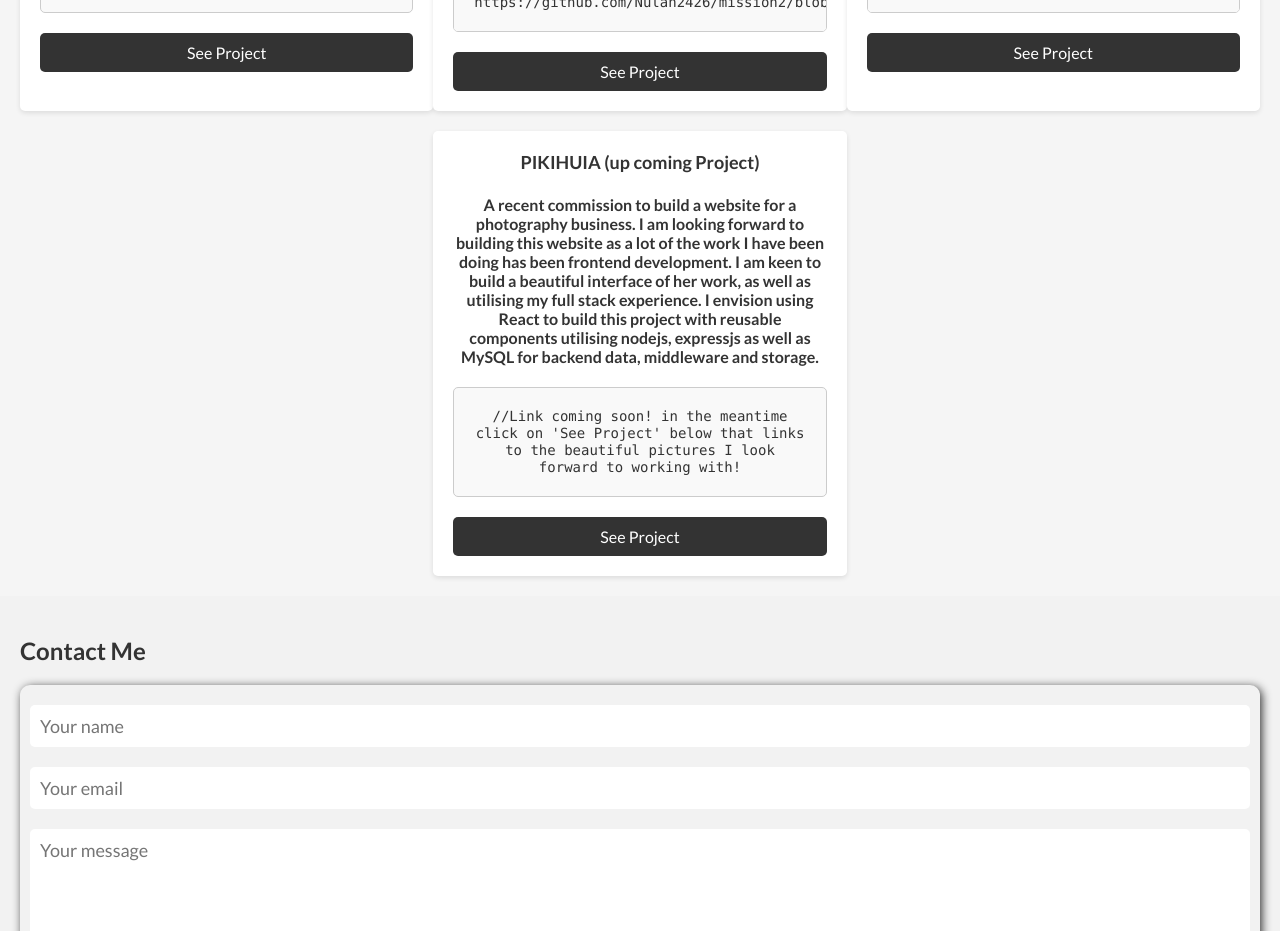
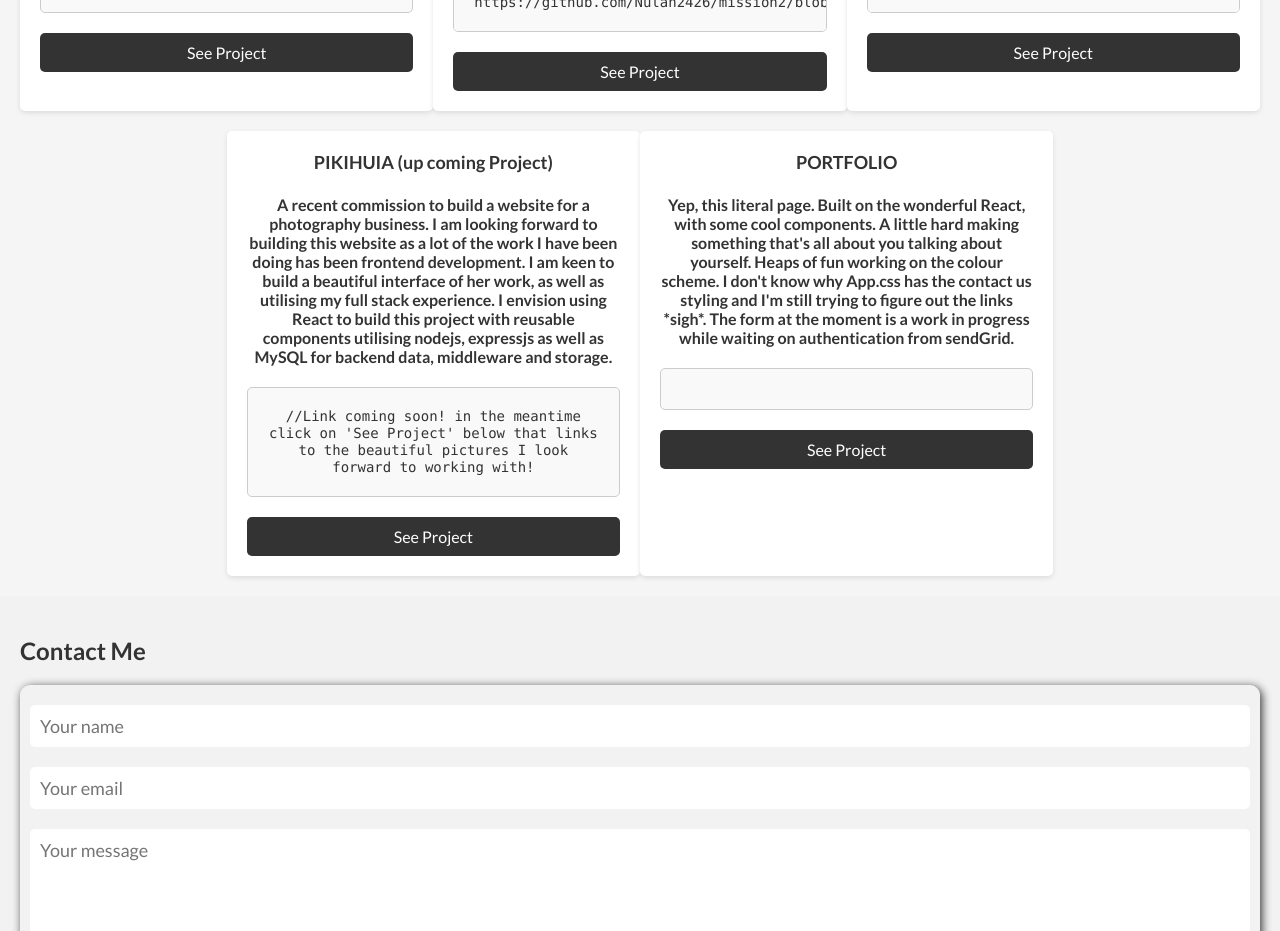
Before and after one commit to Nulan2426/my-portfolio, a React (Create React App) app: page / in a window 1280 px wide. Shown: the part 1340-2271 px from the top of the page. Built offline with nearby package versions, Linux system fonts and the light colour scheme.

Commit message:
updated some more project work, including this very portfolio

```diff
--- a/src/Components/Projects.js
+++ b/src/Components/Projects.js
@@ -35,7 +35,13 @@ const Projects = () => {
             code: `//Link coming soon! in the meantime click on 'See Project' below that links to the beautiful pictures I look forward to working with!` ,
             url: 'https://www.instagram.com/pikihuiaportraits/'
         },
-
+        {
+            id: 5,
+            title: `PORTFOLIO`,
+            blurb: `Yep, this literal page. Built on the wonderful React, with some cool components. A little hard making something that's all about you talking about yourself. Heaps of fun working on the colour scheme. I don't know why App.css has the contact us styling and I'm still trying to figure out the links *sigh*. The form at the moment is a work in progress while waiting on authentication from sendGrid.`,
+            code: ``,
+            url: 'https://www.instagram.com/pikihuiaportraits/'
+        },
     ])
 
     return (
```
